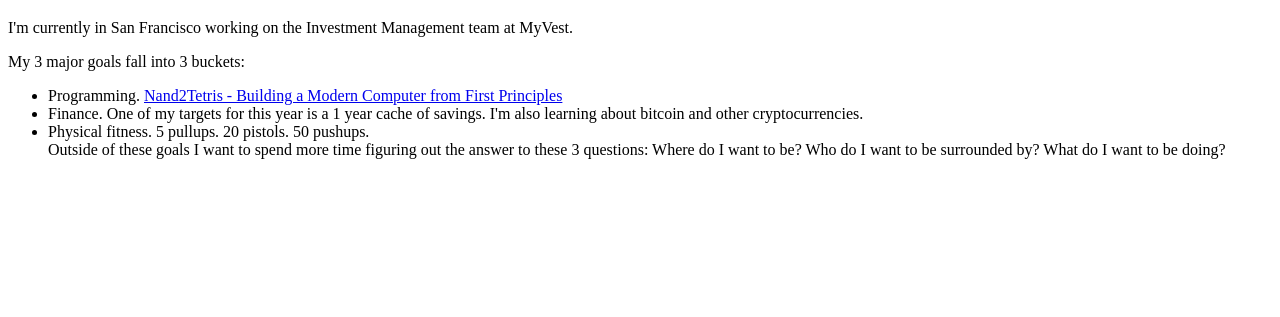
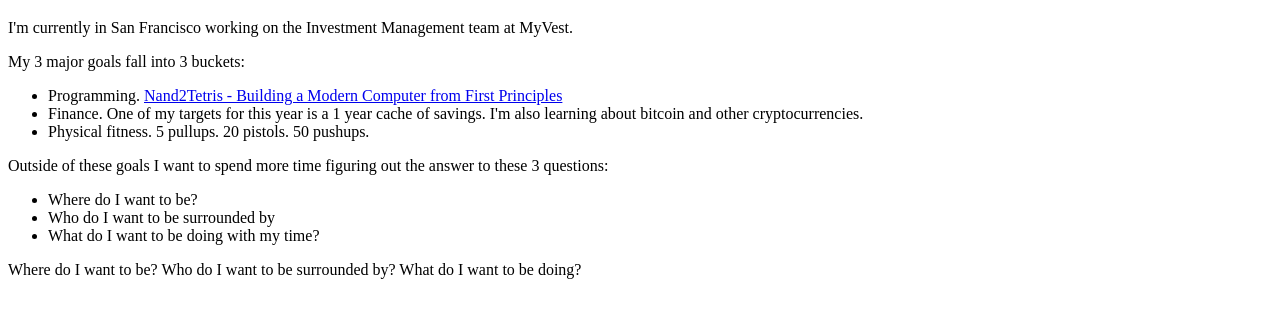
Before and after one commit to kevinwin/now, a plain HTML site: page index.html in a window 1280 px wide. Shown: the part 61-378 px from the top of the page. Drawn offline with Linux system fonts and the light colour scheme.

Commit message:
Use bullets

```diff
--- a/index.html
+++ b/index.html
@@ -12,11 +12,15 @@
     <li>Programming. <a href="http://nand2tetris.org/">Nand2Tetris - Building a Modern Computer from First Principles</a></li>
     <li>Finance. One of my targets for this year is a 1 year cache of savings. I'm also learning about bitcoin and other cryptocurrencies.</li>
     <li>Physical fitness. 5 pullups. 20 pistols. 50 pushups.</li>
-
-    Outside of these goals I want to spend more time figuring out the answer to these 3 questions:
+  </ul>
+  <p>Outside of these goals I want to spend more time figuring out the answer to these 3 questions:</p>
+  <ul>
+      <li>Where do I want to be?</li>
+      <li>Who do I want to be surrounded by</li>
+      <li>What do I want to be doing with my time?</li>
+  </ul>
     Where do I want to be?
     Who do I want to be surrounded by?
     What do I want to be doing?
-  </ul>
 </body>
 </html>
```
